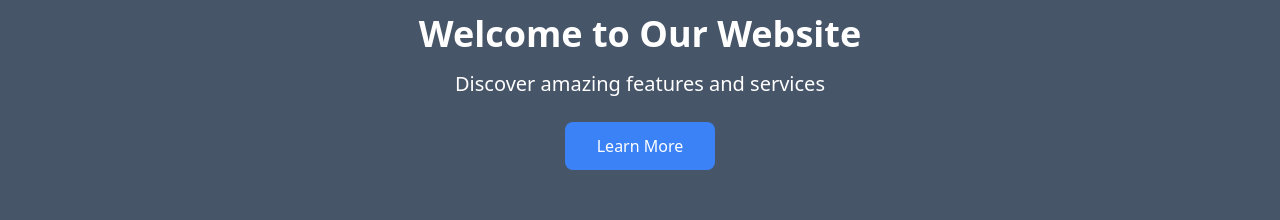
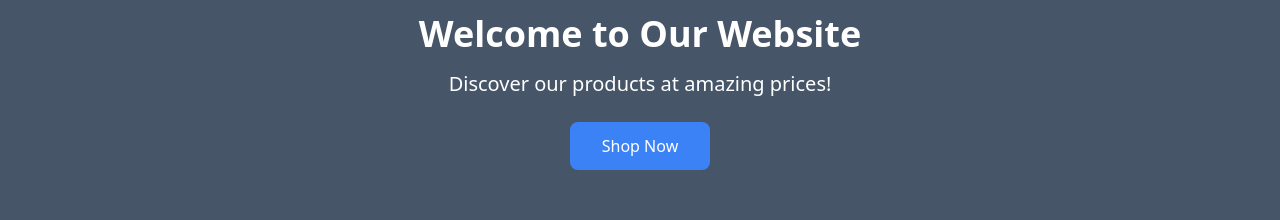
Before and after one commit to waccas/nuxtjs-practice1, a Nuxt app: page / in a window 1280 px wide. Shown: the part 276-496 px from the top of the page. Built offline with nearby package versions, Linux system fonts and the light colour scheme.

Commit message:
Fixed Home page shop link and text

```diff
--- a/pages/index.vue
+++ b/pages/index.vue
@@ -12,12 +12,12 @@
               <div>
                 <h1 class="text-4xl font-bold mb-4">Welcome to Our Website</h1>
                 <p class="text-xl mb-6">
-                  Discover amazing features and services
+                  Discover our products at amazing prices!
                 </p>
                 <button
                   class="bg-blue-500 text-white px-8 py-3 rounded-lg hover:bg-blue-600"
                 >
-                  Learn More
+                  <NuxtLink to="/products">Shop Now</NuxtLink>
                 </button>
               </div>
             </div>
```
